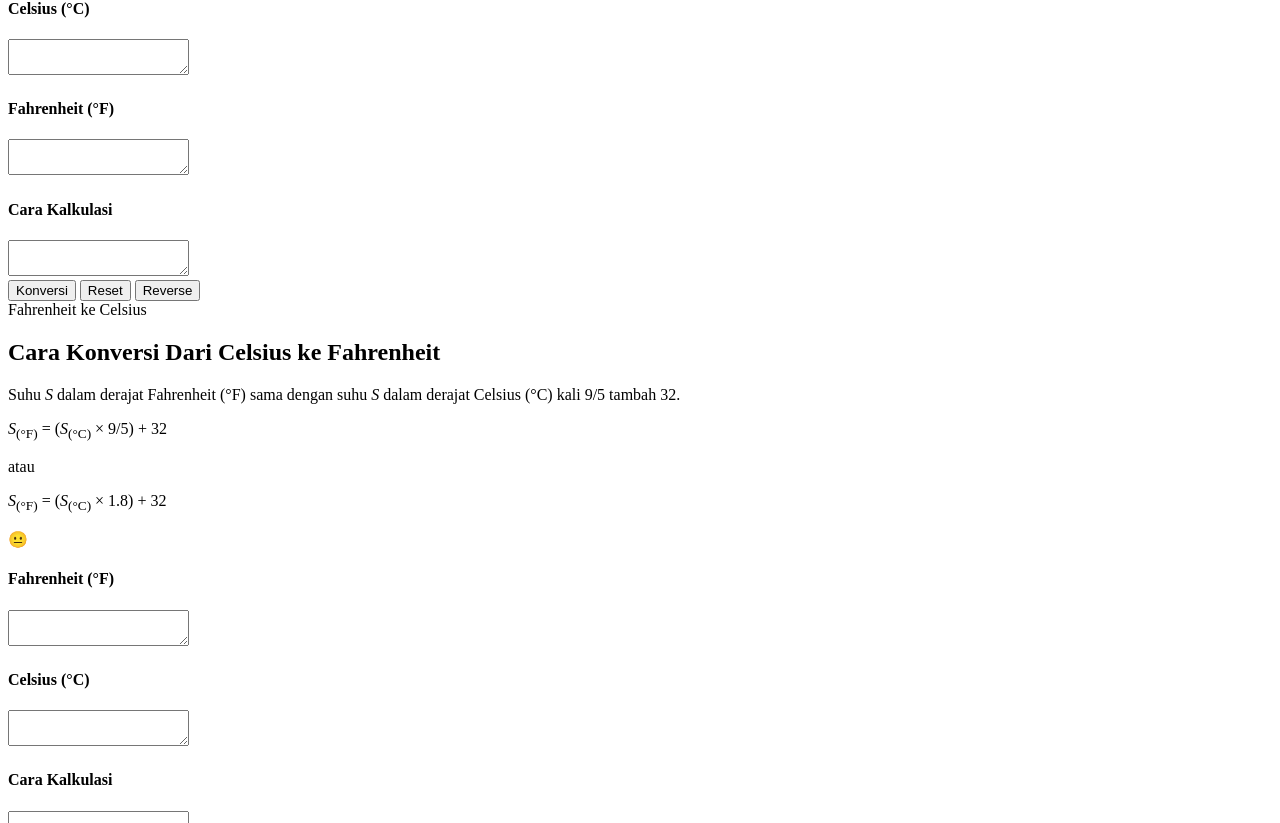
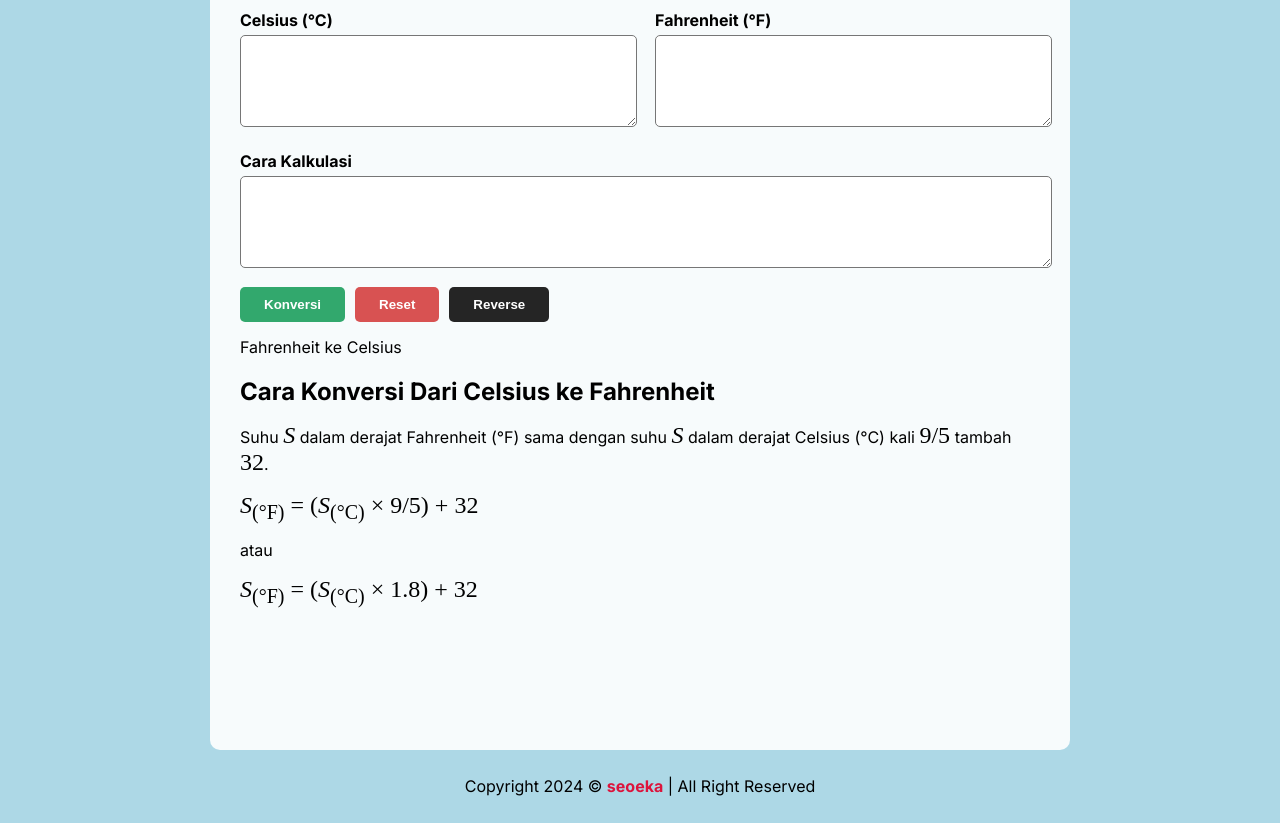
Before and after one commit to seoeka/revou-suhu, a plain HTML site: page index.html in a window 1280 px wide. Shown: the part 179-1002 px from the top of the page. Drawn offline with Linux system fonts and the light colour scheme; the site is published under a folder, as on GitHub Pages, so addresses that start at the root find nothing.

Commit message:
repair: for build

```diff
--- a/index.html
+++ b/index.html
@@ -3,8 +3,8 @@
 <head>
     <meta charset="UTF-8">
     <meta name="viewport" content="width=device-width, initial-scale=1.0">
-    <link rel="stylesheet" href="/css/style.css">
     <title>Konversi Suhu</title>
+    <link rel="stylesheet" href="css/style.css">
 </head>
 <body>
     <header>
@@ -87,6 +87,6 @@
            | All Right Reserved
         </p>
     </footer>
-    <script src="/js/script.js"></script>
+    <script src="js/script.js"></script>
 </body>
 </html>
```
